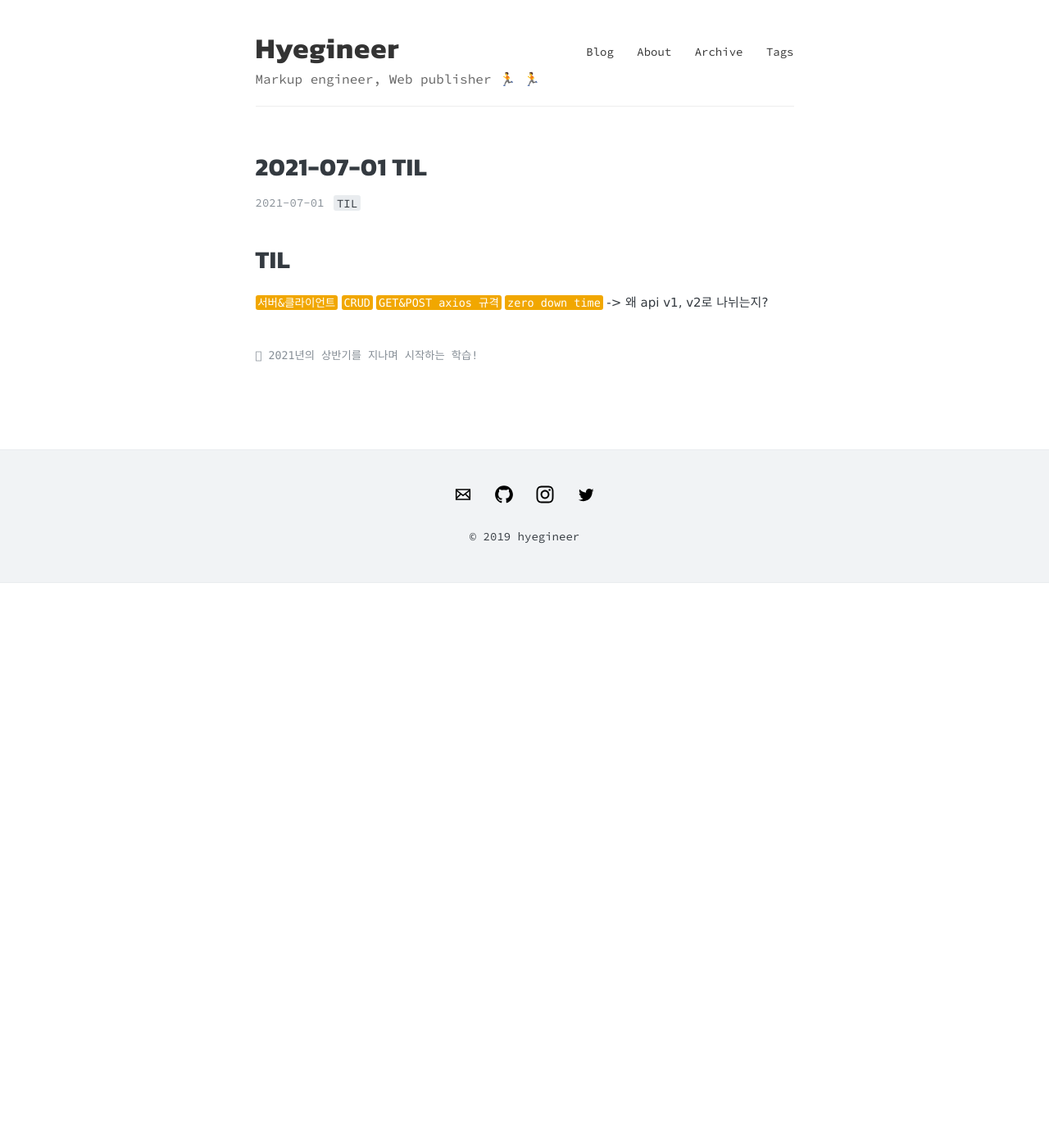
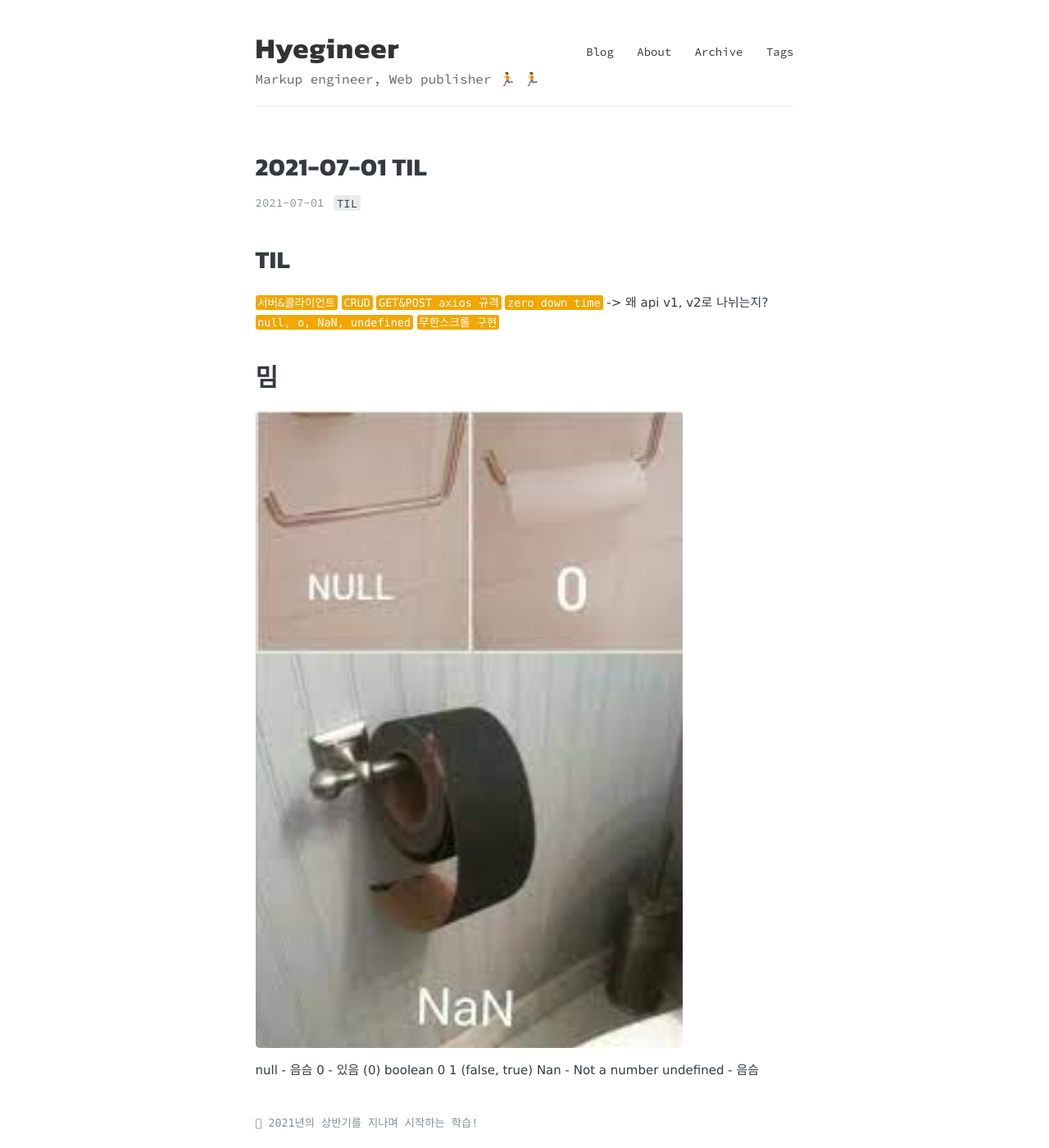
Before and after one commit to hyegineer/hyegineer.github.io, a Jekyll site: the page built from _posts/2021-07-01-study.md, in a window 1280 px wide and 1400 px high. Shown: the whole window at 82% size. Built offline with Jekyll 4.4.1, drawn with Linux system fonts in a browser that asks for light colours; emoji names are drawn with the system emoji font; comment, search, counter and statistics services are not loaded.

Commit message:
jhj 07-01 commit

```diff
--- a/_posts/2021-07-01-study.md
+++ b/_posts/2021-07-01-study.md
@@ -12,3 +12,12 @@ tags:
 `CRUD`
 `GET&POST axios 규격`
 `zero down time` -> 왜 api v1, v2로 나뉘는지?
+`null, o, NaN, undefined`
+`무한스크롤 구현`
+
+# 밈
+![큰 이미지](http://hyegineer.github.io/images/21-07-01-img.PNG)
+null - 음슴
+0	- 있음 (0)   boolean  0 1  (false, true)
+Nan	- Not a number
+undefined - 음슴
```
Also changed, not shown: images/21-07-01-img.PNG (added).
